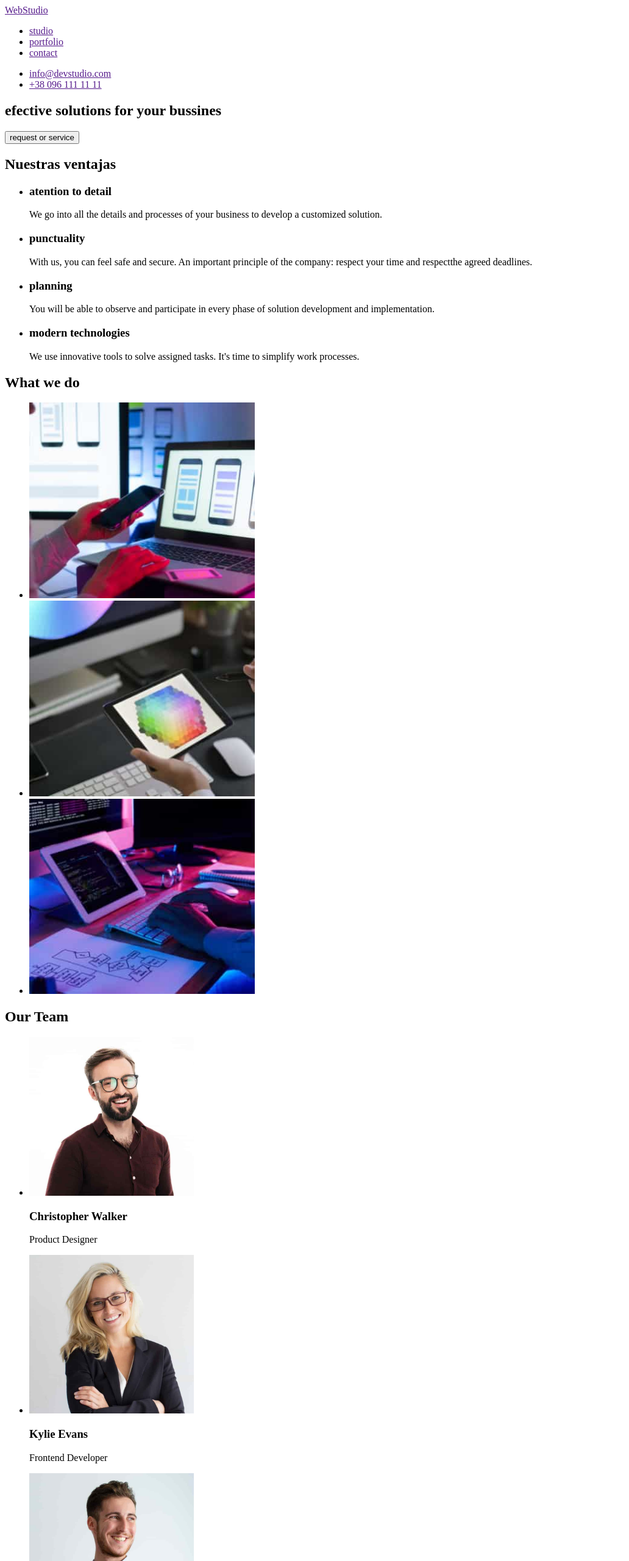
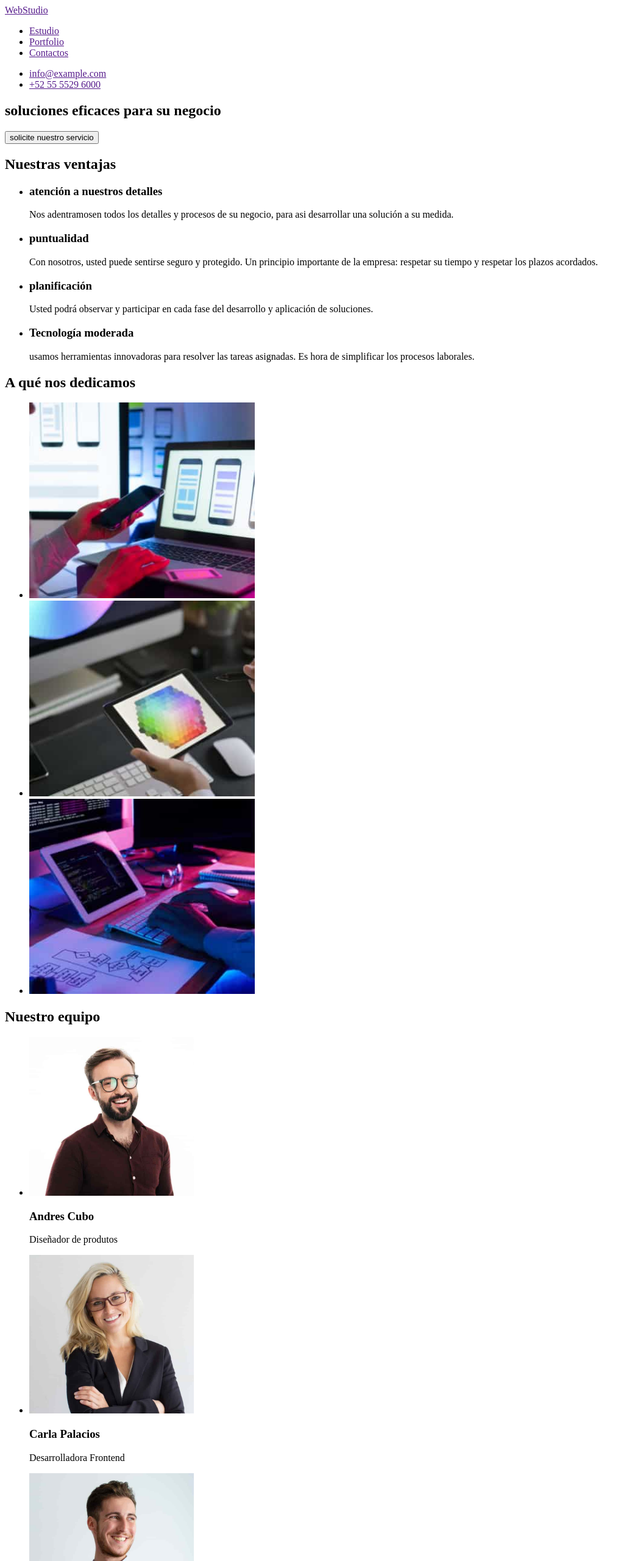
Before and after one commit to Diana1989-c/goit-markup-hw-01, a plain HTML site: page index.html in a window 1280 px wide. Shown: the top 2560 px of the page at 61% size, without its empty margins (0-1032 px from the left). Drawn offline with Linux system fonts and the light colour scheme.

Commit message:
correciones

```diff
--- a/index.html
+++ b/index.html
@@ -9,103 +9,105 @@
 </head>
 
 <body>
-  <!-- Header section -->
+  <!-- sección header -->
   <header>
     <nav>
       <!-- Logo  -->
       <a href="">WebStudio</a>
-      <!-- menu  -->
+      <!-- menú  -->
       <ul>
-        <li><a href="">studio</a></li>
-        <li><a href="">portfolio</a></li>
-        <li><a href="">contact</a></li>
+        <li><a href="">Estudio</a></li>
+        <li><a href="">Portfolio</a></li>
+        <li><a href="">Contactos</a></li>
       </ul>
     </nav>
-    <!-- contacts  -->
+    <!-- contactos  -->
     <ul>
-      <li> <a href="">info@devstudio.com</a> </li>
-      <li><a href="">+38 096 111 11 11</a></li>
+      <li> <a href="">info@example.com</a> </li>
+      <li><a href="">+52 55 5529 6000</a></li>
     </ul>
   </header>
 
-  <!-- main content section  -->
+  <!-- seccion contenido main  -->
   <main>
-    <!-- Hero section  -->
+    <!-- sección general  -->
     <section>
-      <h1>efective solutions for your bussines</h1>
-      <button type="button">request or service</button>
+      <h1>soluciones eficaces para su negocio</h1>
+      <button type="button">solicite nuestro servicio</button>
     </section>
-    <!-- Benefits section  -->
+    <!-- sección beneficios  -->
     <section>
       <h2>Nuestras ventajas</h2>
       <ul>
         <li>
-          <h3>atention to detail</h3>
-          <p>We go into all the details and processes of your business to develop a customized solution.</p>
+          <h3>atención a nuestros detalles</h3>
+          <p>Nos adentramosen todos los detalles y procesos de su negocio, para asi desarrollar una solución a su
+            medida.</p>
         </li>
 
         <li>
-          <h3>punctuality</h3>
+          <h3>puntualidad</h3>
           <p>
-            With us, you can feel safe and secure. An important principle of the company: respect your time and
-            respectthe agreed deadlines.
+            Con nosotros, usted puede sentirse seguro y protegido. Un principio importante de la empresa: respetar su
+            tiempo y respetar los plazos acordados.
           </p>
         </li>
 
         <li>
-          <h3>planning</h3>
-          <p>You will be able to observe and participate in every phase of solution development and implementation.</p>
+          <h3>planificación</h3>
+          <p>Usted podrá observar y participar en cada fase del desarrollo y aplicación de soluciones.</p>
         </li>
 
         <li>
-          <h3>modern technologies</h3>
-          <p>We use innovative tools to solve assigned tasks. It's time to simplify work processes.</p>
+          <h3>Tecnología moderada</h3>
+          <p>usamos herramientas innovadoras para resolver las tareas asignadas. Es hora de simplificar los procesos
+            laborales.</p>
         </li>
       </ul>
     </section>
-    <!-- What we do section  -->
+    <!-- sección a qué nos dedicamos  -->
     <section>
-      <h2>What we do</h2>
-      <!-- images  -->
+      <h2>A qué nos dedicamos</h2>
+      <!-- imagenes  -->
       <ul>
         <li>
-          <img src="./images/image1.jpg.jpg" alt="Desktop Apps" width="370">
+          <img src="./images/image1.jpg" alt="Desktop Apps" width="370">
         </li>
         <li>
-          <img src="./images/image2.jpg.jpg" alt="Mobile Apps" width="370">
+          <img src="./images/image2.jpg" alt="Mobile Apps" width="370">
         </li>
         <li>
-          <img src="./images/image3.jpg.jpg" alt="Design & solutions" width="370">
+          <img src="./images/image3.jpg" alt="Design & solutions" width="370">
         </li>
       </ul>
     </section>
-    <!-- Our team  -->
+    <!-- sección nuestro equipo  -->
     <section>
-      <h2>Our Team</h2>
-      <!-- Cards  -->
+      <h2>Nuestro equipo</h2>
+      <!-- tarjetas  -->
       <ul>
         <li>
-          <img src="./images/team1.jpg.jpg" alt="first Member" width="270">
-          <h3>Christopher Walker</h3>
-          <p>Product Designer</p>
+          <img src="./images/team1.jpg" alt="first Member" width="270">
+          <h3>Andres Cubo</h3>
+          <p>Diseñador de produtos</p>
         </li>
 
         <li>
-          <img src="./images/team2.jpg.jpg" alt="second Member" width="270">
-          <h3>Kylie Evans</h3>
-          <p>Frontend Developer</p>
+          <img src="./images/team2.jpg" alt="second Member" width="270">
+          <h3>Carla Palacios</h3>
+          <p>Desarrolladora Frontend</p>
         </li>
 
         <li>
-          <img src="./images/team3.jpg.jpg" alt="third Member" width="270">
-          <h3>Ryan Harris</h3>
+          <img src="./images/team3.jpg" alt="third Member" width="270">
+          <h3>Marios Dorado</h3>
           <p>Marketing</p>
         </li>
 
         <li>
-          <img src="./images/team4.jpg.jpg" alt="fourth Member" width="270">
-          <h3>Tyler Moore</h3>
-          <p>UI Designer</p>
+          <img src="./images/team4.jpg" alt="fourth Member" width="270">
+          <h3>Pablo Mijangos</h3>
+          <p>Diseñador IU</p>
         </li>
       </ul>
     </section>
@@ -116,13 +118,13 @@
     <address>
       <ul>
         <li>
-          <a href="#" target="_blank" rel="noopener noreferrer">Kiev, avenida. Lesy Ukrainkiy, 26</a>
+          <a href="#" target="_blank" rel="noopener noreferrer">Calz. Ticomán 500, Ciudad de México, CDMX, México</a>
         </li>
         <li>
-          <a href="mailto:info@devstudio.com">info@devstudio.com</a>
+          <a href="mailto:info@devstudio.com">info@example.com</a>
         </li>
         <li>
-          <a href="tel:380961111111">+38 096 111 11 11</a>
+          <a href="tel:380961111111">+52 55 5529 6000</a>
         </li>
       </ul>
     </address>
```
Also changed, not shown: images/image1.jpg (renamed from images/image1.jpg.jpg), images/image2.jpg (renamed from images/image2.jpg.jpg), images/image3.jpg (renamed from images/image3.jpg.jpg), images/team1.jpg (renamed from images/team1.jpg.jpg), images/team2.jpg (renamed from images/team2.jpg.jpg), images/team3.jpg (renamed from images/team3.jpg.jpg), images/team4.jpg (renamed from images/team4.jpg.jpg), 1 other file.
